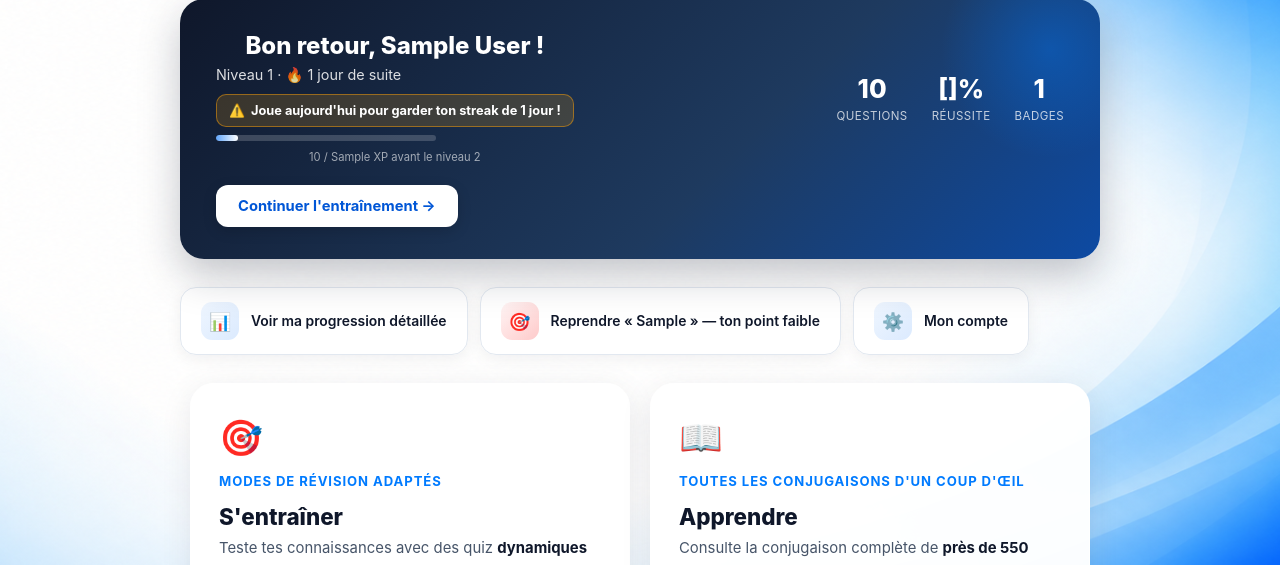
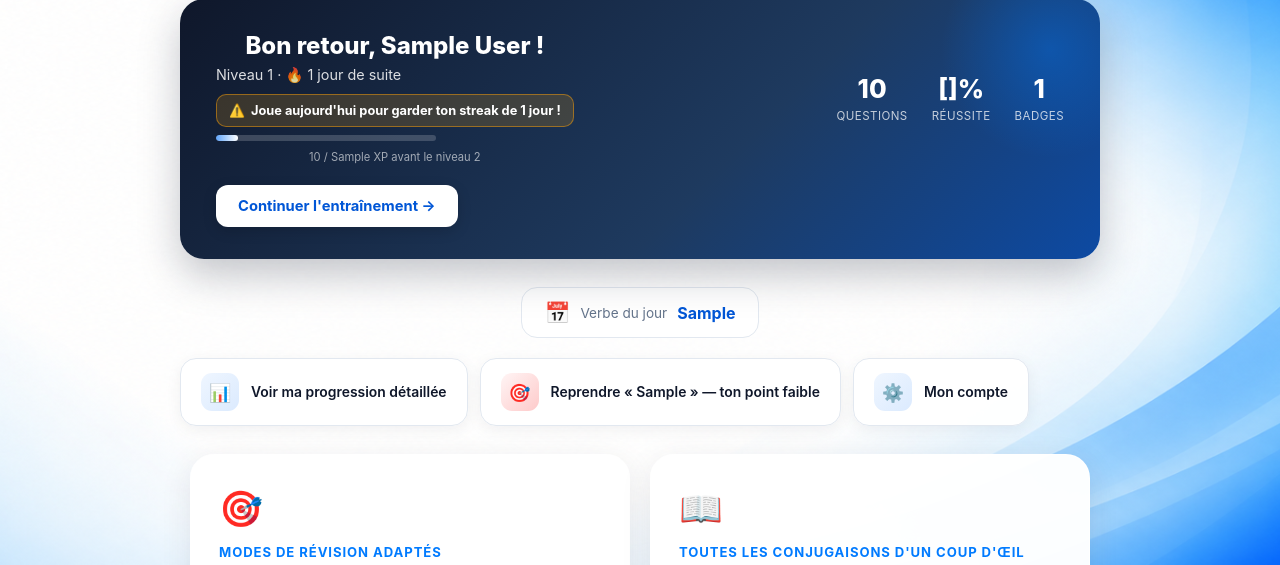
Before and after one commit to lemeilleurhackeur65645-cell/Hirondelleconjugaison, a Flask app: template templates/index.html in a window 1280 px wide. Shown: the part 145-710 px from the top of the page. Run offline with Flask 3, Linux system fonts and the light colour scheme; a user stored in the database is signed in; tables that the repository leaves empty hold one stand-in row (values such as "Sample post"); the template is opened without the code that fills it: most values are stand-ins (such as "Sample title", 1, 10 or a date in 2020); parts of the project's set-up code (start-up, migrations or seed data) failed here and were passed over; some libraries are stand-ins or nearby versions.

Commit message:
Update index.html

```diff
--- a/templates/index.html
+++ b/templates/index.html
@@ -245,6 +245,13 @@
     </div>
 </div>
 
+<div style="max-width:600px;margin:20px auto;text-align:center;">
+    <a href="/conjugaison/{{ verbe_jour }}" style="display:inline-flex;align-items:center;gap:10px;background:rgba(255,255,255,0.9);border:1.5px solid #e2e8f0;border-radius:16px;padding:12px 22px;text-decoration:none;">
+        <span style="font-size:1.3rem;">📅</span>
+        <span style="font-size:0.85rem;color:#64748b;">Verbe du jour</span>
+        <strong style="color:#0056d6;font-size:1rem;">{{ verbe_jour }}</strong>
+    </a>
+</div>
 <div class="resume-row">
     <a href="/progression" class="resume-chip">
         <span class="resume-icon">📊</span> Voir ma progression détaillée
```
